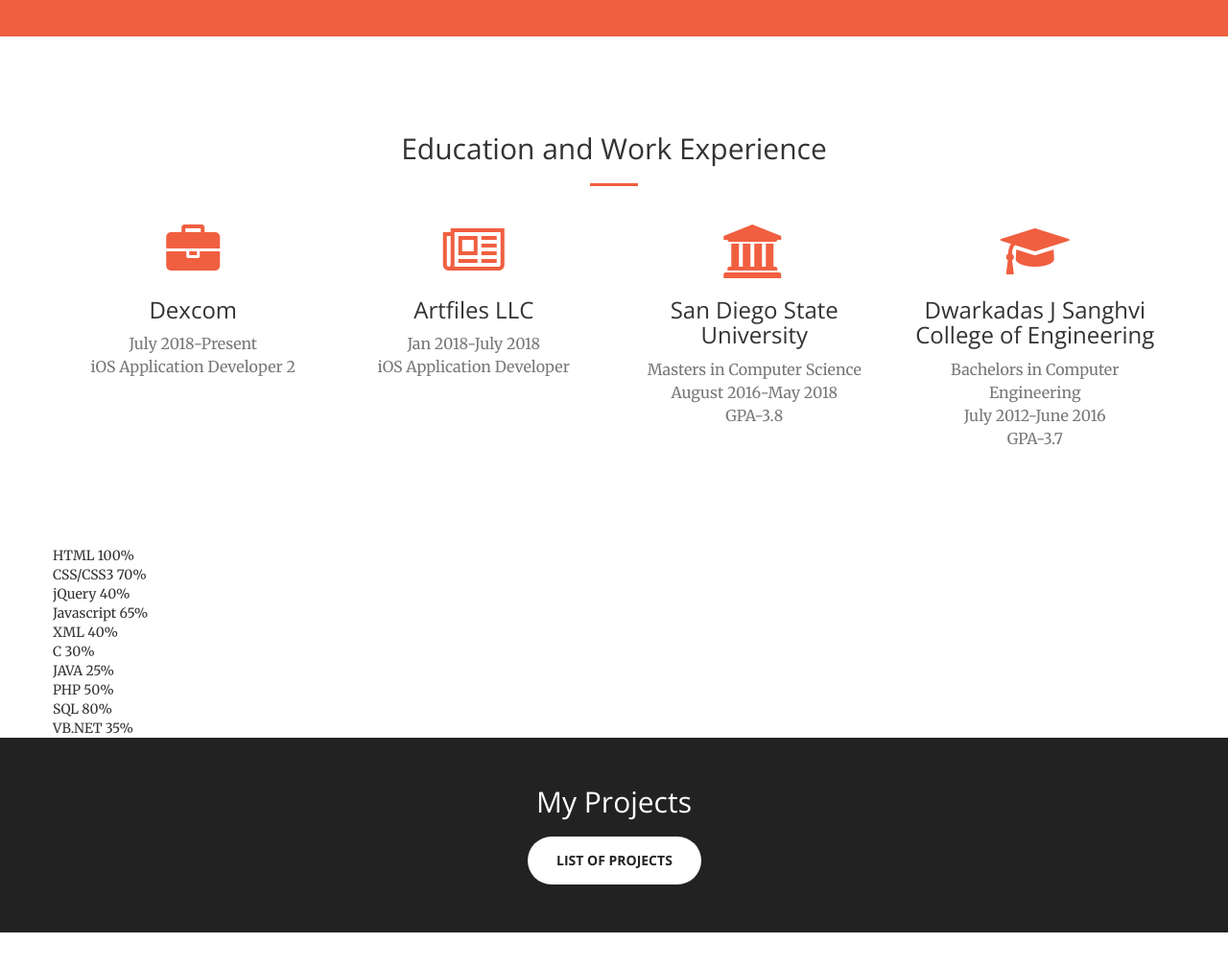
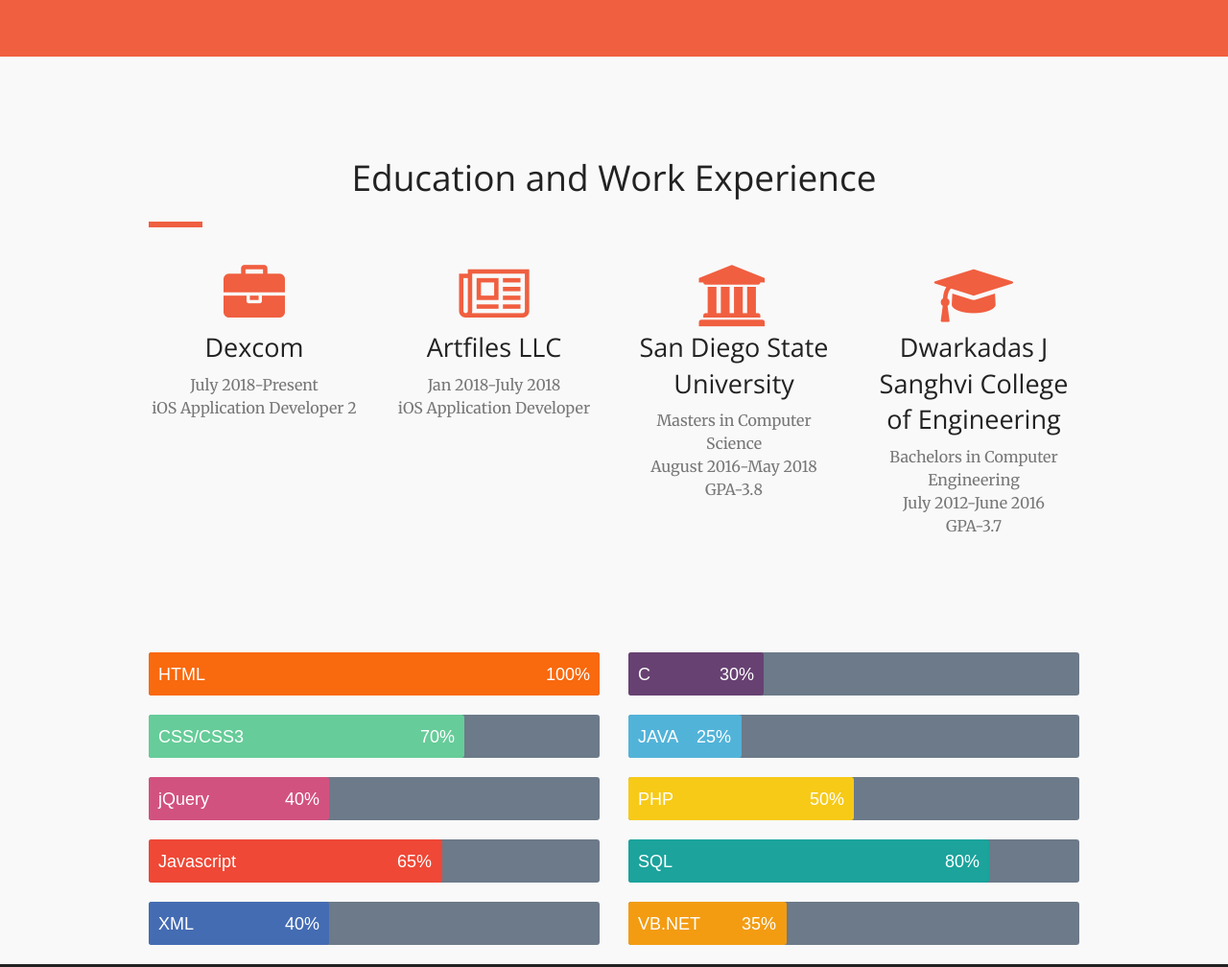
Before and after one commit to aashanashah/aashanashah.github.io, a website: page index.html in a window 1280 px wide. Shown: the part 1180-2188 px from the top of the page at 96% size. Drawn offline with nearby package versions, Linux system fonts and the light colour scheme.

Commit message:
Update index.html

```diff
--- a/index.html
+++ b/index.html
@@ -13,6 +13,9 @@
 
     <!-- Bootstrap Core CSS -->
     <link href="vendor/bootstrap/css/bootstrap.min.css" rel="stylesheet">
+    <link rel="stylesheet" href="css/foundation.css" />
+    <link rel="stylesheet" href="css/skills-styles.css" type="text/css"/>
+    <link rel="stylesheet" href="css/skills-styles-stripped.css" type="text/css"/>
 
     <!-- Custom Fonts -->
     <link href="vendor/font-awesome/css/font-awesome.min.css" rel="stylesheet" type="text/css">
@@ -24,7 +27,7 @@
 
     <!-- Theme CSS -->
     <link href="css/creative.min.css" rel="stylesheet">
-
+    <script src="js/vendor/modernizr.js"></script>
     <!-- HTML5 Shim and Respond.js IE8 support of HTML5 elements and media queries -->
     <!-- WARNING: Respond.js doesn't work if you view the page via file:// -->
     <!--[if lt IE 9]>
```
